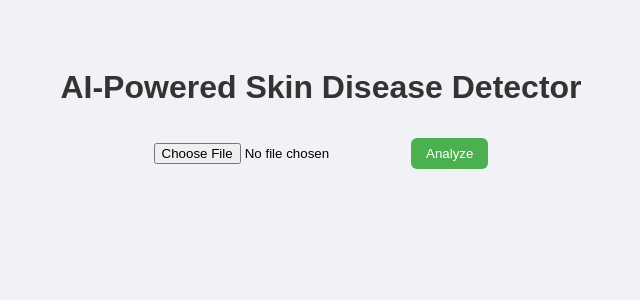
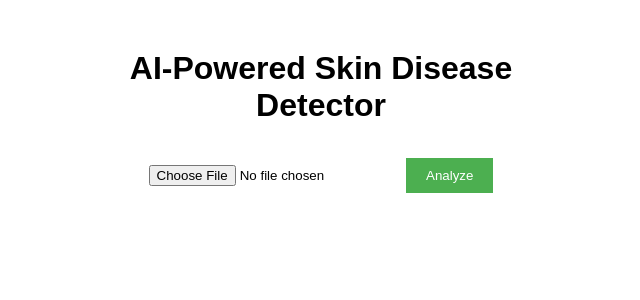
Before and after one commit to hemasai-55/Skin-Disease-Detector, a Flask app: page / in a window 1280 px wide. Shown: the top 300 px of the page, without its empty margins (319-959 px from the left). Run offline with Flask 3, Linux system fonts and the light colour scheme.

Commit message:
Update style.css

```diff
--- a/static/style.css
+++ b/static/style.css
@@ -1,36 +1,26 @@
 body {
-  font-family: Arial, sans-serif;
-  background: #f0f2f5;
-  text-align: center;
-  padding: 40px;
+    font-family: Arial, sans-serif;
+    text-align: center;
+    margin: 50px;
 }
 
-h1 {
-  color: #333;
+.container {
+    max-width: 500px;
+    margin: auto;
 }
 
-.upload-box {
-  background: white;
-  padding: 20px;
-  border-radius: 10px;
-  display: inline-block;
-  box-shadow: 0 2px 6px rgba(0,0,0,0.1);
+input[type="file"] {
+    margin: 20px 0;
 }
 
 button {
-  margin-top: 10px;
-  padding: 8px 15px;
-  background: #4CAF50;
-  color: white;
-  border: none;
-  border-radius: 6px;
-  cursor: pointer;
+    padding: 10px 20px;
+    background-color: #4CAF50;
+    color: white;
+    border: none;
+    cursor: pointer;
 }
 
 button:hover {
-  background: #45a049;
+    background-color: #45a049;
 }
-
-#result {
-  margin-top: 20px;
-}
```
